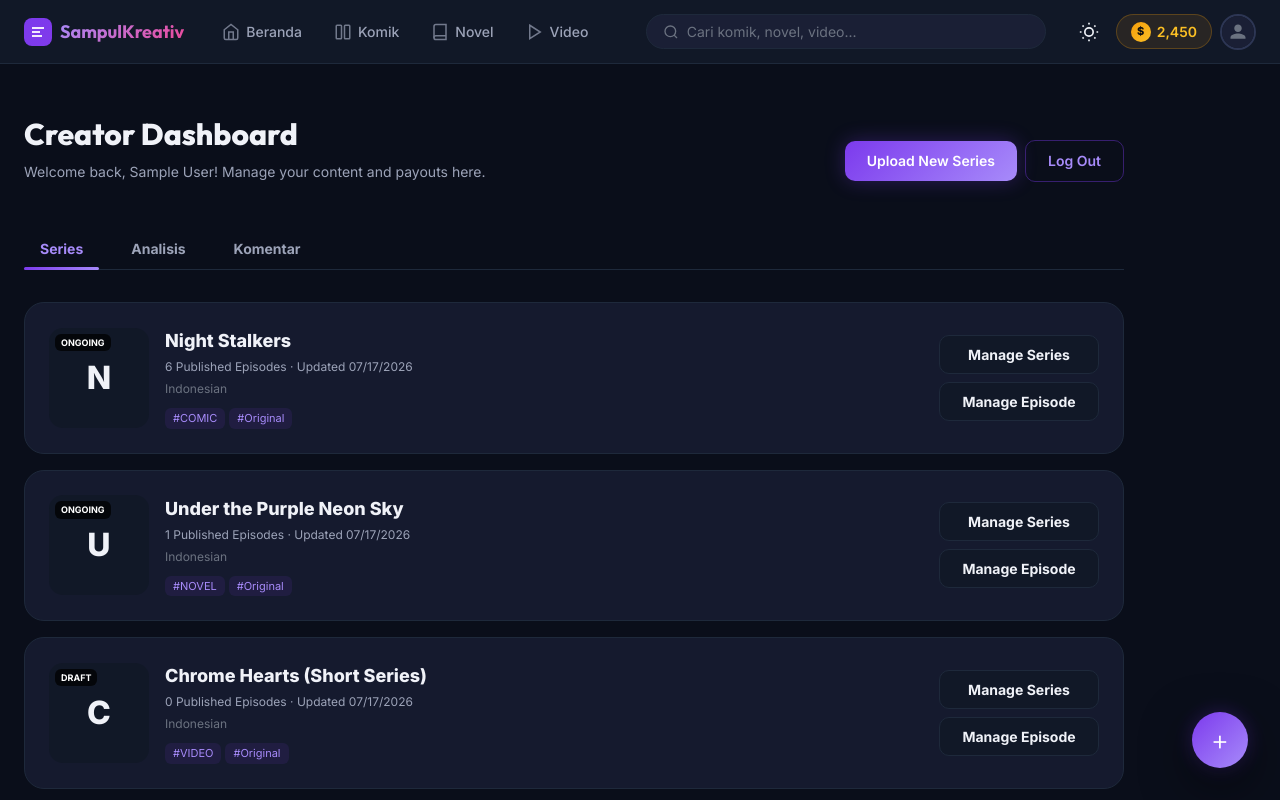
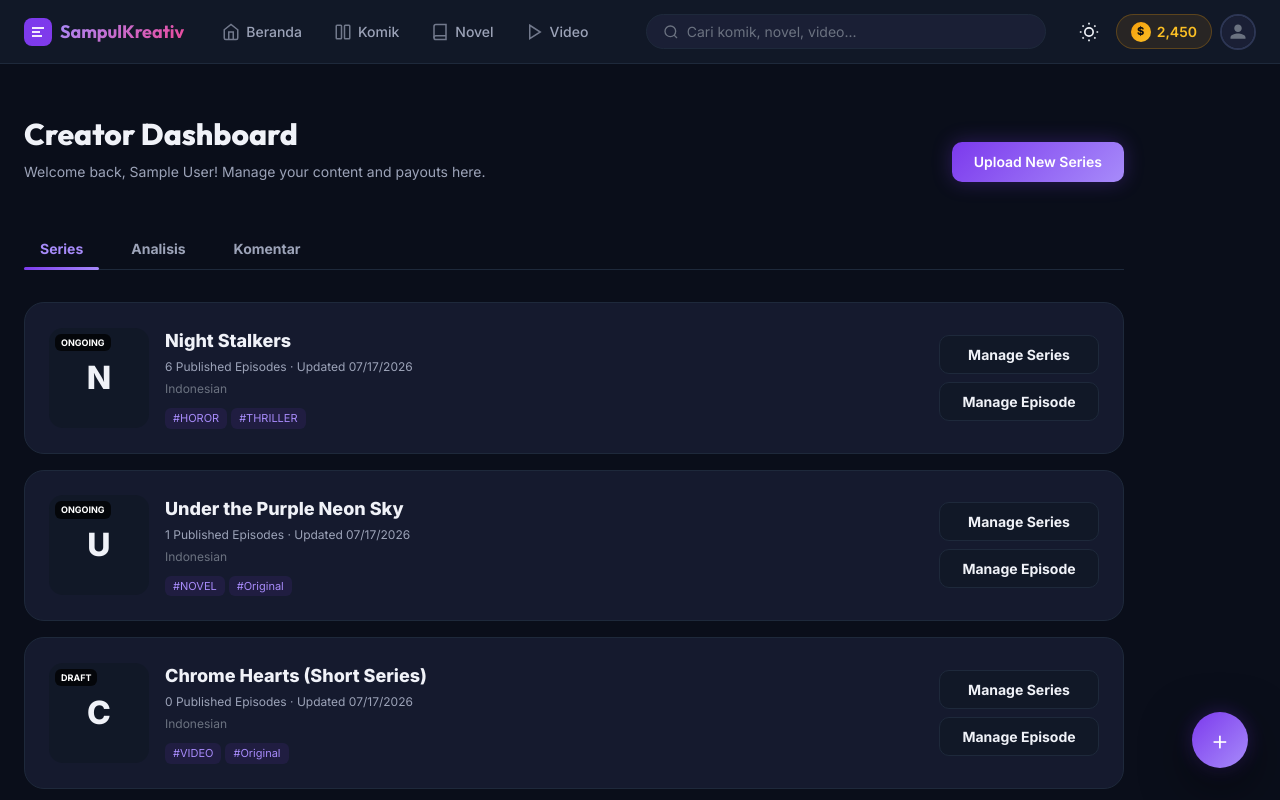
Before and after one commit to yusariusly/productkreativ, a Next.js app: page /creator/dashboard in a window 1280 px wide. Shown: the top 800 px of the page. Built offline with nearby package versions, Linux system fonts and the light colour scheme; sample sign-in values are in the browser's storage.

Commit message:
fix: make tag badges dynamic on main list view cards and remove log out button from dashboard

```diff
--- a/src/app/creator/dashboard/page.tsx
+++ b/src/app/creator/dashboard/page.tsx
@@ -371,19 +371,10 @@ function CreatorDashboardContent() {
           </div>
           <div className={styles.headerButtons}>
             {!showUploadForm && activeMenu === "series" && (
-              <button className="btn btn-primary" style={{ marginRight: "8px" }} onClick={() => setShowUploadForm(true)}>
+              <button className="btn btn-primary" onClick={() => setShowUploadForm(true)}>
                 Upload New Series
               </button>
             )}
-            <button
-              className="btn btn-outline"
-              onClick={() => {
-                logout();
-                router.push("/");
-              }}
-            >
-              Log Out
-            </button>
           </div>
         </div>
 
@@ -1259,8 +1250,14 @@ function CreatorDashboardContent() {
                       </div>
                       <div className={styles.hubLang}>Indonesian</div>
                       <div className={styles.hubTags}>
-                        <span className={styles.hubTag}>#{s.type.toUpperCase()}</span>
-                        <span className={styles.hubTag}>#Original</span>
+                        {s.category1 && <span className={styles.hubTag}>#{s.category1.toUpperCase()}</span>}
+                        {s.category2 && <span className={styles.hubTag}>#{s.category2.toUpperCase()}</span>}
+                        {!s.category1 && !s.category2 && (
+                          <>
+                            <span className={styles.hubTag}>#{s.type.toUpperCase()}</span>
+                            <span className={styles.hubTag}>#Original</span>
+                          </>
+                        )}
                       </div>
                     </div>
                   </div>
```
